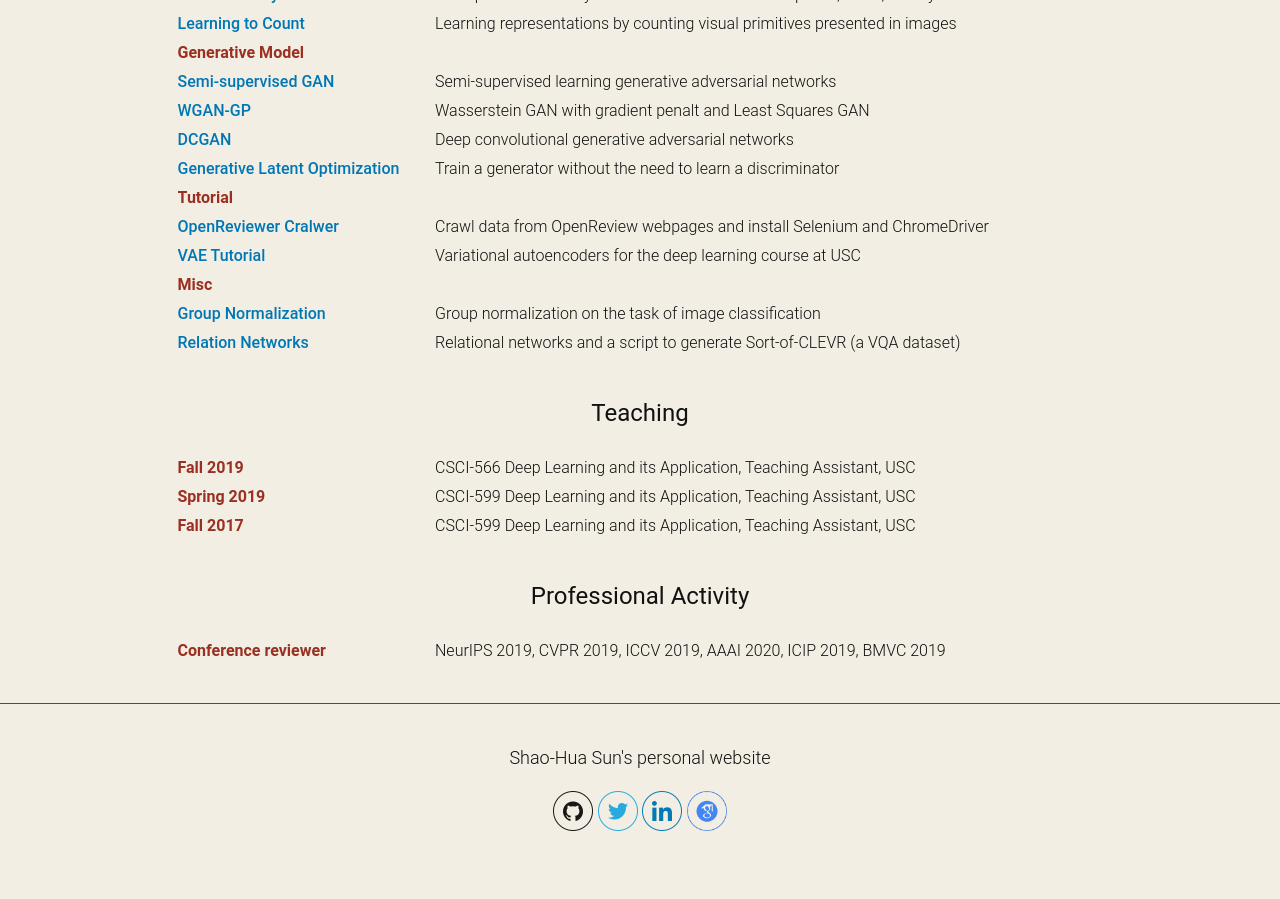
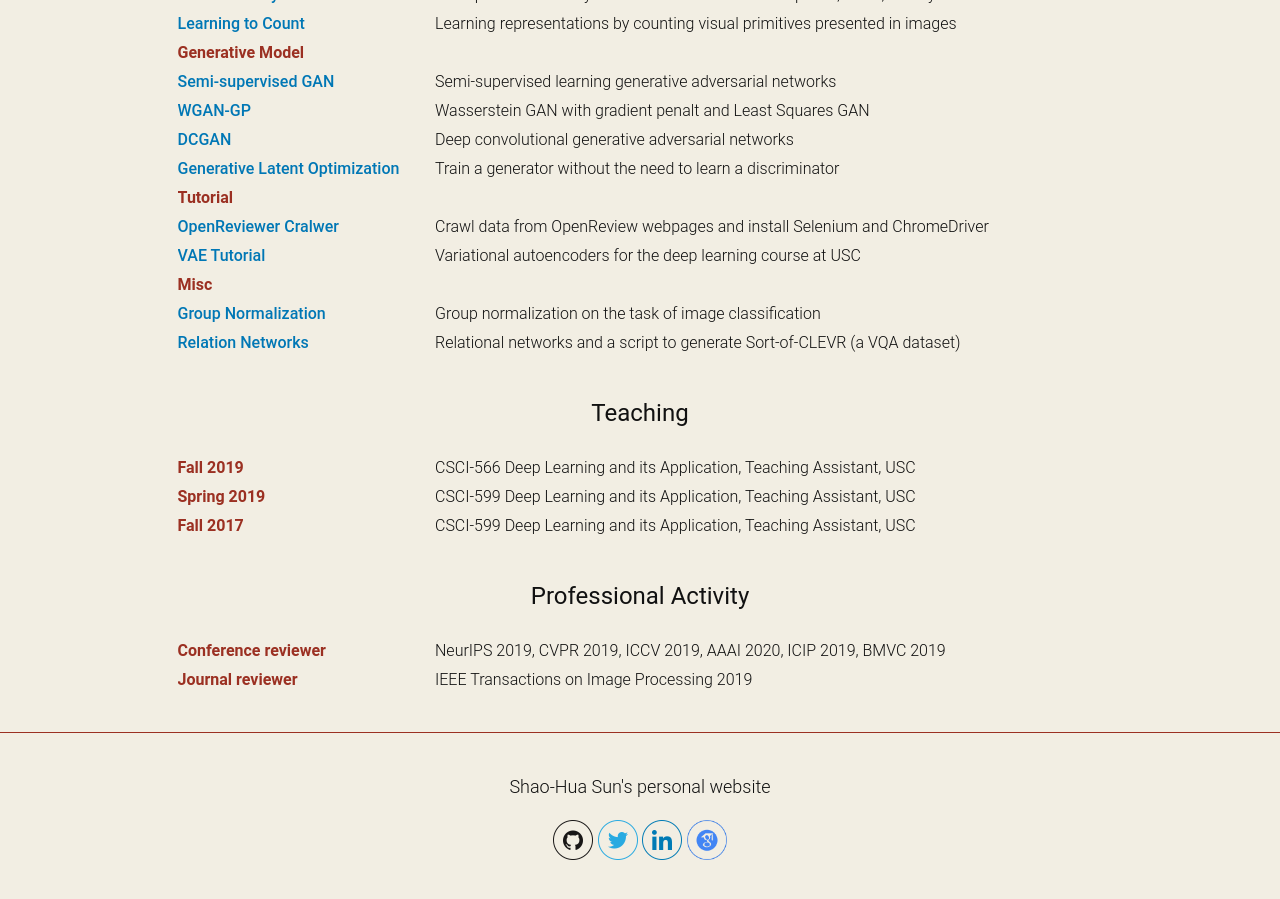
Before and after one commit to shaohua0116/shaohua0116.github.io, a Jekyll site: the page built from index.html, in a window 1280 px wide and 900 px high, scrolled down 2579 px. Built offline with Jekyll 4.4.1, drawn with Linux system fonts in a browser that asks for light colours; some web fonts are replaced; before the commit the page ends 3450 px from its top, so only the background shows below that.

Commit message:
add TIP reviewer

```diff
--- a/_data/service.yml
+++ b/_data/service.yml
@@ -2,3 +2,6 @@
   activity: "NeurIPS 2019, CVPR 2019, ICCV 2019, AAAI 2020, ICIP 2019, BMVC 2019"
   activity_full: "IEEE Conference on Computer Vision and Pattern Recognition (CVPR) 2019,<br>IEEE International Conference on Computer Vision (ICCV) 2019,<br>Neural Information Processing Systems (NeurIPS) 2019,<br>IEEE International Conference on Image Processing (ICIP) 2019,<br>British Machine Vision Conference (BMVC) 2019"
   brief: true
+- role: "Journal reviewer"
+  activity: "IEEE Transactions on Image Processing 2019"
+  brief: true
```
